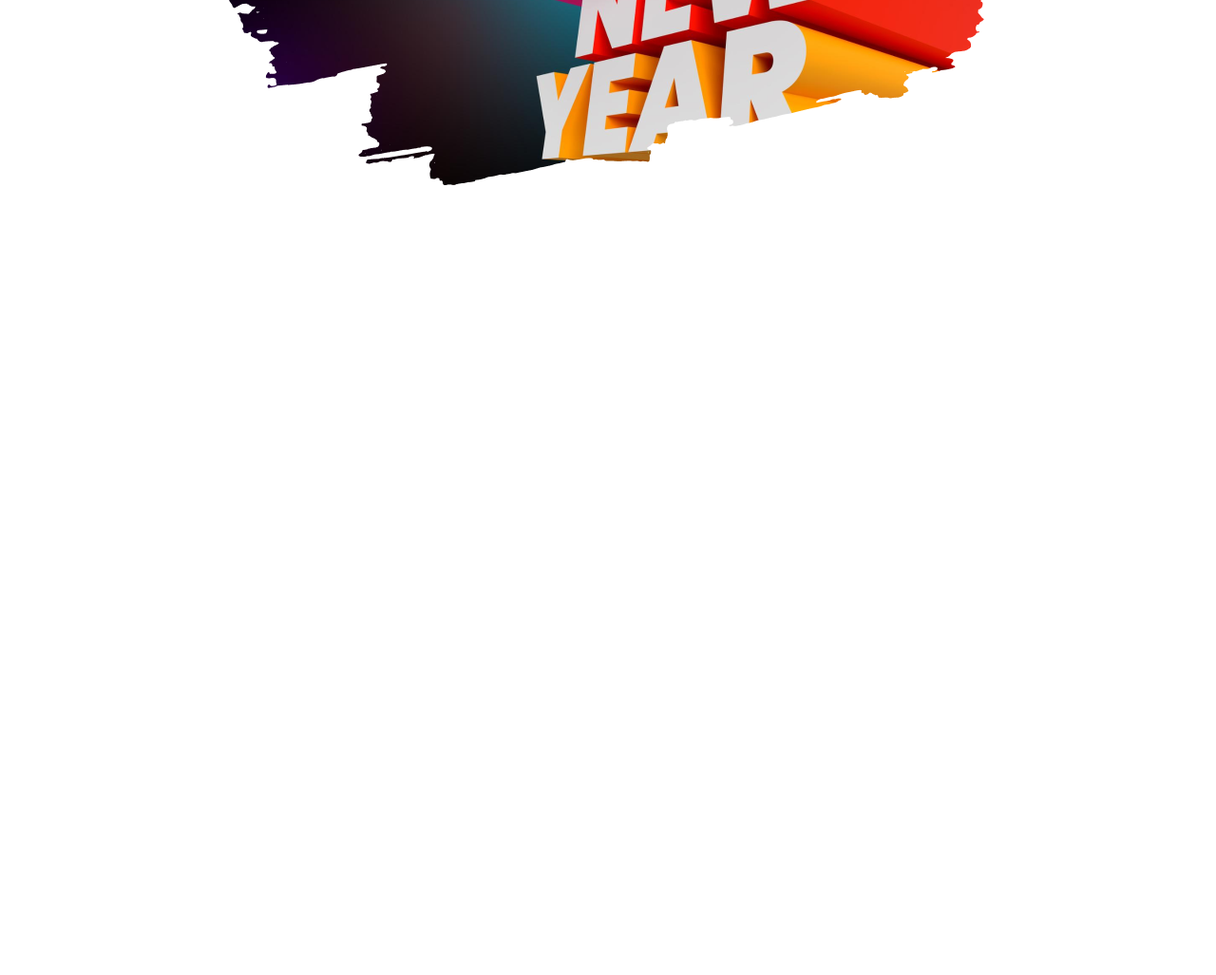
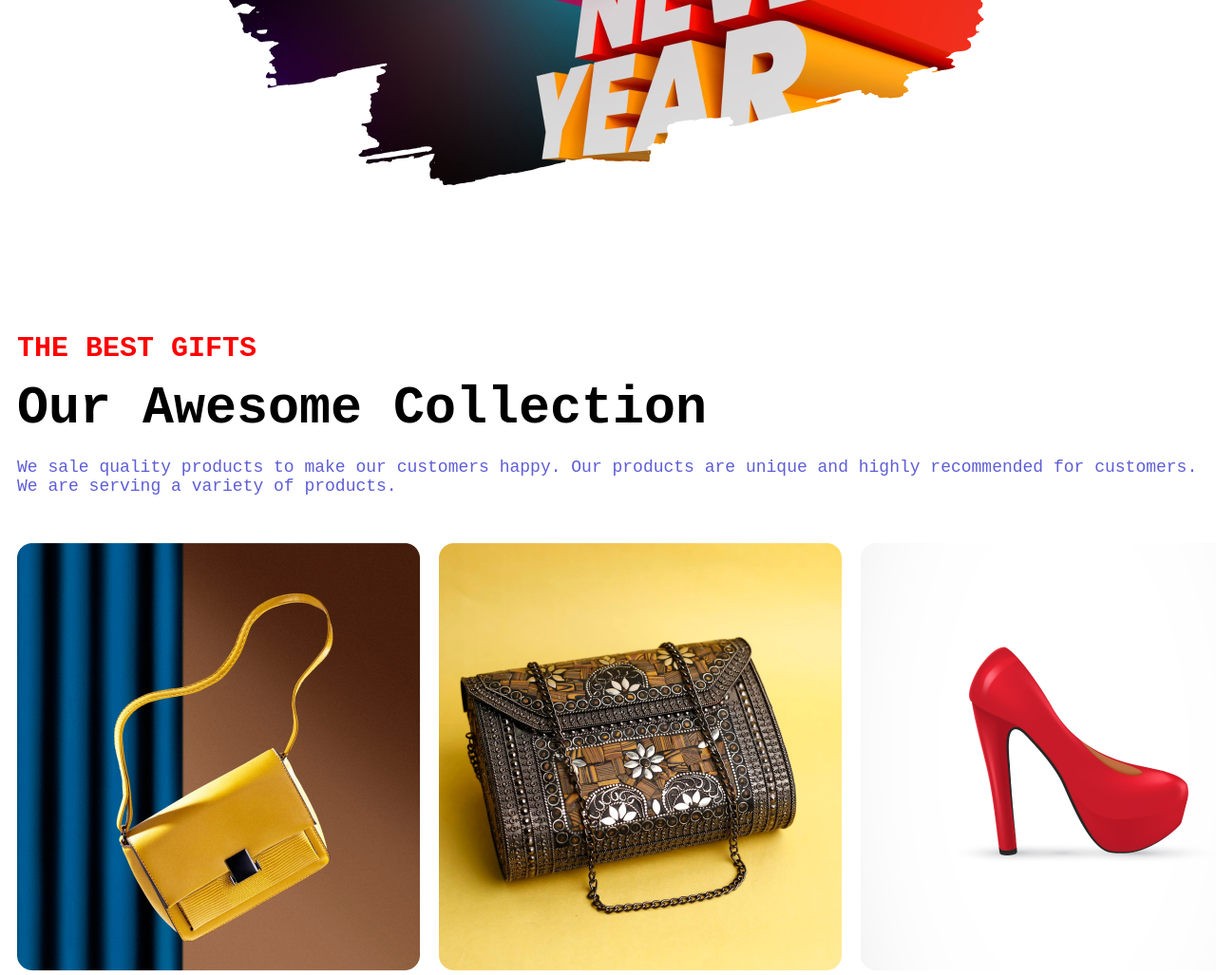
Before and after one commit to roufrubel/assignment-01-new-year, a plain HTML site: page index.html in a window 1280 px wide. Shown: the part 1284-2311 px from the top of the page at 95% size. Before the commit the page ends 1492 px from the top, so only its background shows below. Drawn offline with Linux system fonts and the light colour scheme.

Commit message:
main collection section added

```diff
--- a/index.html
+++ b/index.html
@@ -31,6 +31,23 @@
     <img src="images/New-Year-Photo.png" alt="">
     </div>
 </div>
+
+<!-- main collection section -->
+<div class="collection-section">
+    <div class="collection-headings">
+        <h6>THE BEST GIFTS</h6>
+    <h3>Our Awesome Collection</h3>
+    <p>We sale quality products to make our customers happy. Our products are unique and highly recommended for customers. We are serving a variety of products.</p>
+    </div>
+    <div class="collection-img">
+        <img src="images/bag-main.png" alt=""><img src="images/bag-2-main.png" alt=""><img src="images/red-shoe-main.png" alt="">
+    </div>
+
+    <div class="collection-img">
+        <img src="images/white-shoe-main.png" alt=""><img src="images/sunglass-main.png" alt=""><img src="images/bracelate-main.png" alt="">
+    </div>
+
+</div>
     </main>
 
     <footer></footer>
--- a/style.css
+++ b/style.css
@@ -50,3 +50,38 @@
     font-weight: bold;
     margin-top: -50px;
 }
+
+/* main collection section style */
+.collection-section {
+   margin-top: 150px;
+   margin-bottom:150px;
+}
+.collection-headings{
+    margin: 40px 10px;
+}
+.collection-section h6{
+    font-size: 30px;
+    font-weight: bold;
+    color: red;
+}
+.collection-section h3{
+    font-size: 55px;
+    font-weight: bolder;
+    margin-top: -55px;
+}
+.collection-section p{
+    font-size: 18px;
+    margin-top: -35px;
+    color: rgb(94, 94, 214)
+}
+.collection-img{
+    display:flex;
+}
+.collection-img img{
+    margin: 10px;
+}
+.collection-img img:hover{
+    border: solid 1px black;
+    border-radius: 17px;
+    box-shadow: 0 0 10px;
+}
```
Also changed, not shown: images/bag-2-main.png (renamed from images/Rectangle 4.png), images/bag-main.png (renamed from images/Rectangle 3.png), images/bracelate-main.png (renamed from images/Rectangle 8.png), images/red-shoe-main.png (renamed from images/Rectangle 5.png), images/sunglass-main.png (renamed from images/Rectangle 7.png), images/white-shoe-main.png (renamed from images/Rectangle 6.png).
